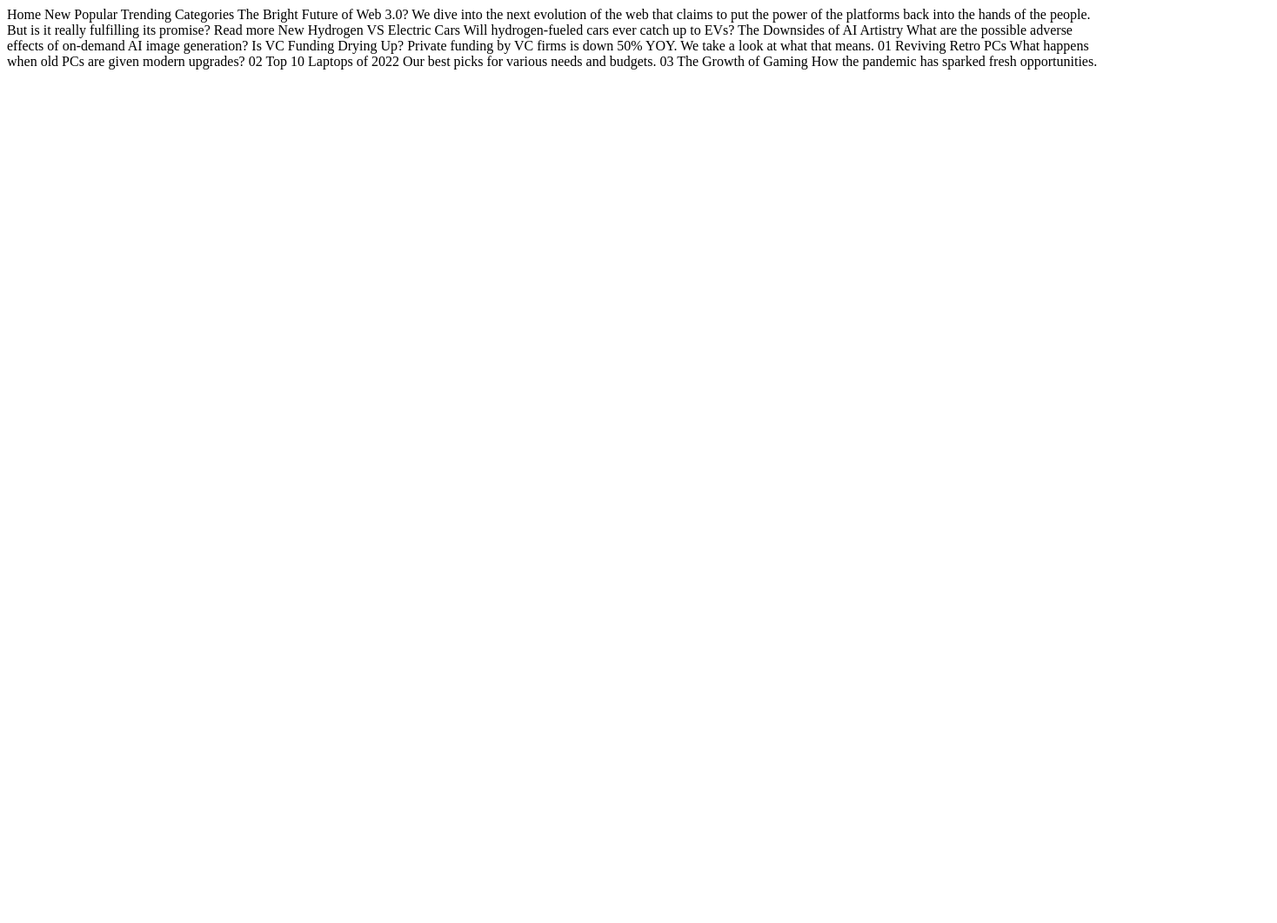
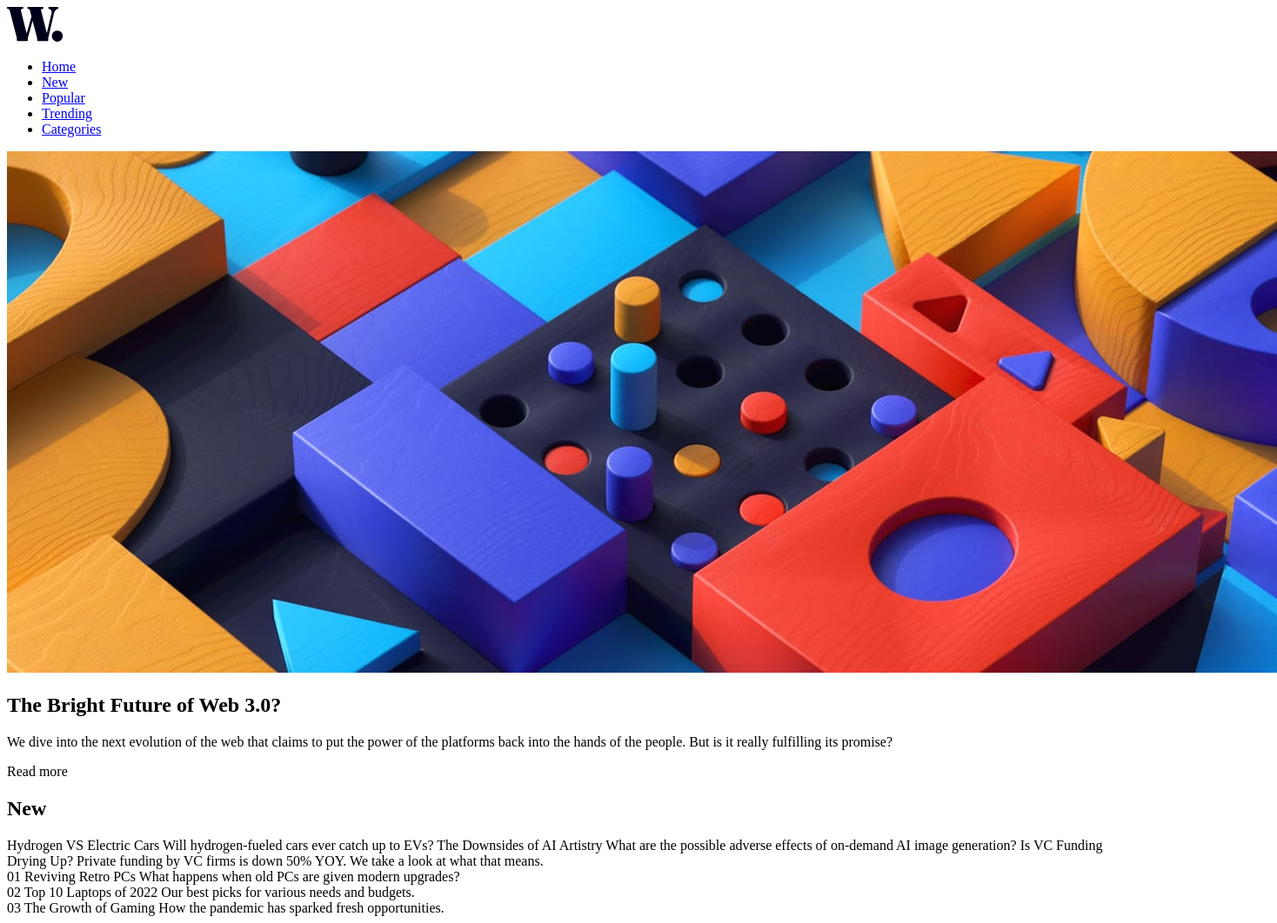
Before and after one commit to FemiDavids/fm-news-homepage, a plain HTML site: page index.html in a window 1280 px wide. Shown: the whole page at 87% size, 1468 px wide, since content can reach past the window. Before the commit the page ends 800 px from the top, so only its background shows below. Drawn offline with Linux system fonts and the light colour scheme.

Commit message:
htmlv1.0 commit

```diff
--- a/index.html
+++ b/index.html
@@ -19,28 +19,72 @@
   <body>
     <header>
       <div class="container">
-        <div class="logo"></div>
-        <nav class="main-nav"></nav>
+        <div class="logo">
+          <img src="/assets/images/logo.svg" />
+        </div>
+        <nav class="main-nav">
+          <ul>
+            <li><a href="#">Home</a></li>
+            <li><a href="#">New</a></li>
+            <li><a href="#">Popular</a></li>
+            <li><a href="#">Trending</a></li>
+            <li><a href="#">Categories</a></li>
+          </ul>
+        </nav>
       </div>
     </header>
     <main>
       <section class="section-hero">
-        <div class="container"></div>
+        <div class="container">
+          <div class="hero-main">
+            <div class="hero-main__img">
+              <img
+                src="/assets/images/image-web-3-desktop.jpg"
+                alt="an image of colored lego-like structures"
+              />
+            </div>
+            <div class="hero-main__content">
+              <h1 class="hero-main__content-title">
+                The Bright Future of Web 3.0?
+              </h1>
+              <div class="hero-main__content-info">
+                <p>
+                  We dive into the next evolution of the web that claims to put
+                  the power of the platforms back into the hands of the people.
+                  But is it really fulfilling its promise?
+                </p>
+                <a>Read more</a>
+              </div>
+            </div>
+          </div>
+          <aside class="side-bar">
+            <h2>New</h2>
+            <div>
+              Hydrogen VS Electric Cars Will hydrogen-fueled cars ever catch up
+              to EVs? The Downsides of AI Artistry What are the possible adverse
+              effects of on-demand AI image generation? Is VC Funding Drying Up?
+              Private funding by VC firms is down 50% YOY. We take a look at
+              what that means.
+            </div>
+          </aside>
+        </div>
       </section>
       <section class="section-article">
-        <div class="container"></div>
+        <div class="container">
+          <div class="article-col">
+            01 Reviving Retro PCs What happens when old PCs are given modern
+            upgrades?
+          </div>
+          <div class="article-col">
+            02 Top 10 Laptops of 2022 Our best picks for various needs and
+            budgets.
+          </div>
+          <div class="article-col">
+            03 The Growth of Gaming How the pandemic has sparked fresh
+            opportunities.
+          </div>
+        </div>
       </section>
     </main>
-    Home New Popular Trending Categories The Bright Future of Web 3.0? We dive
-    into the next evolution of the web that claims to put the power of the
-    platforms back into the hands of the people. But is it really fulfilling its
-    promise? Read more New Hydrogen VS Electric Cars Will hydrogen-fueled cars
-    ever catch up to EVs? The Downsides of AI Artistry What are the possible
-    adverse effects of on-demand AI image generation? Is VC Funding Drying Up?
-    Private funding by VC firms is down 50% YOY. We take a look at what that
-    means. 01 Reviving Retro PCs What happens when old PCs are given modern
-    upgrades? 02 Top 10 Laptops of 2022 Our best picks for various needs and
-    budgets. 03 The Growth of Gaming How the pandemic has sparked fresh
-    opportunities.
   </body>
 </html>
--- a/style.css
+++ b/style.css
@@ -0,0 +1,26 @@
+:root {
+
+
+  ### Primary
+
+  - Soft orange: hsl(35, 77%, 62%)
+  - Soft red: hsl(5, 85%, 63%)
+
+  ### Neutral
+
+  Off-white: hsl(36, 100%, 99%)
+  Grayish blue: hsl(233, 8%, 79%)
+  Dark grayish blue: hsl(236, 13%, 42%)
+  Very dark blue: hsl(240, 100%, 5%)
+
+  ## Typography
+
+  ### Body Copy
+
+  - Font size (paragraph): 15px
+
+  ### Font
+
+  - Family: [Inter](https://fonts.google.com/specimen/Inter)
+  - Weights: 400, 700, 800
+}
```
